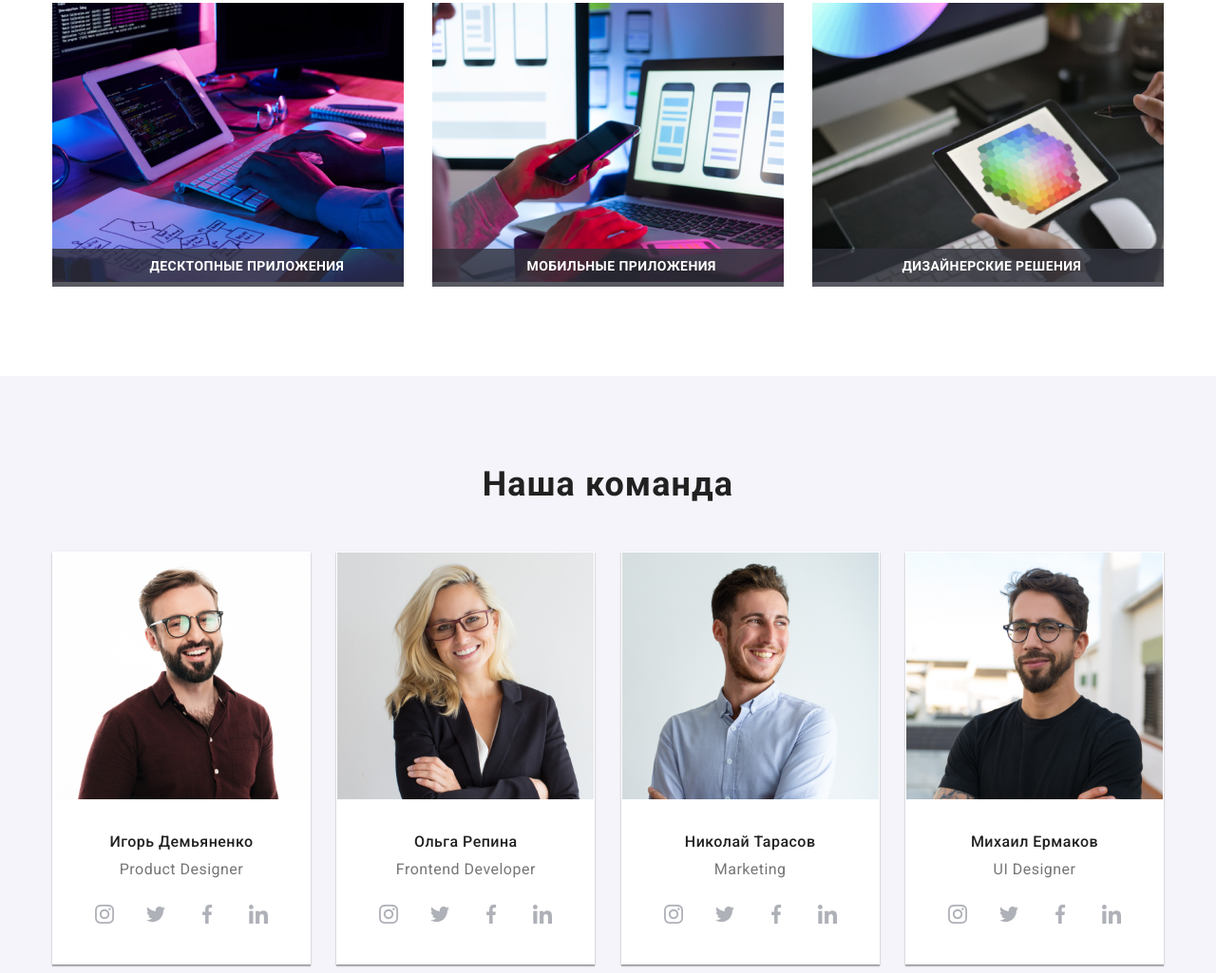
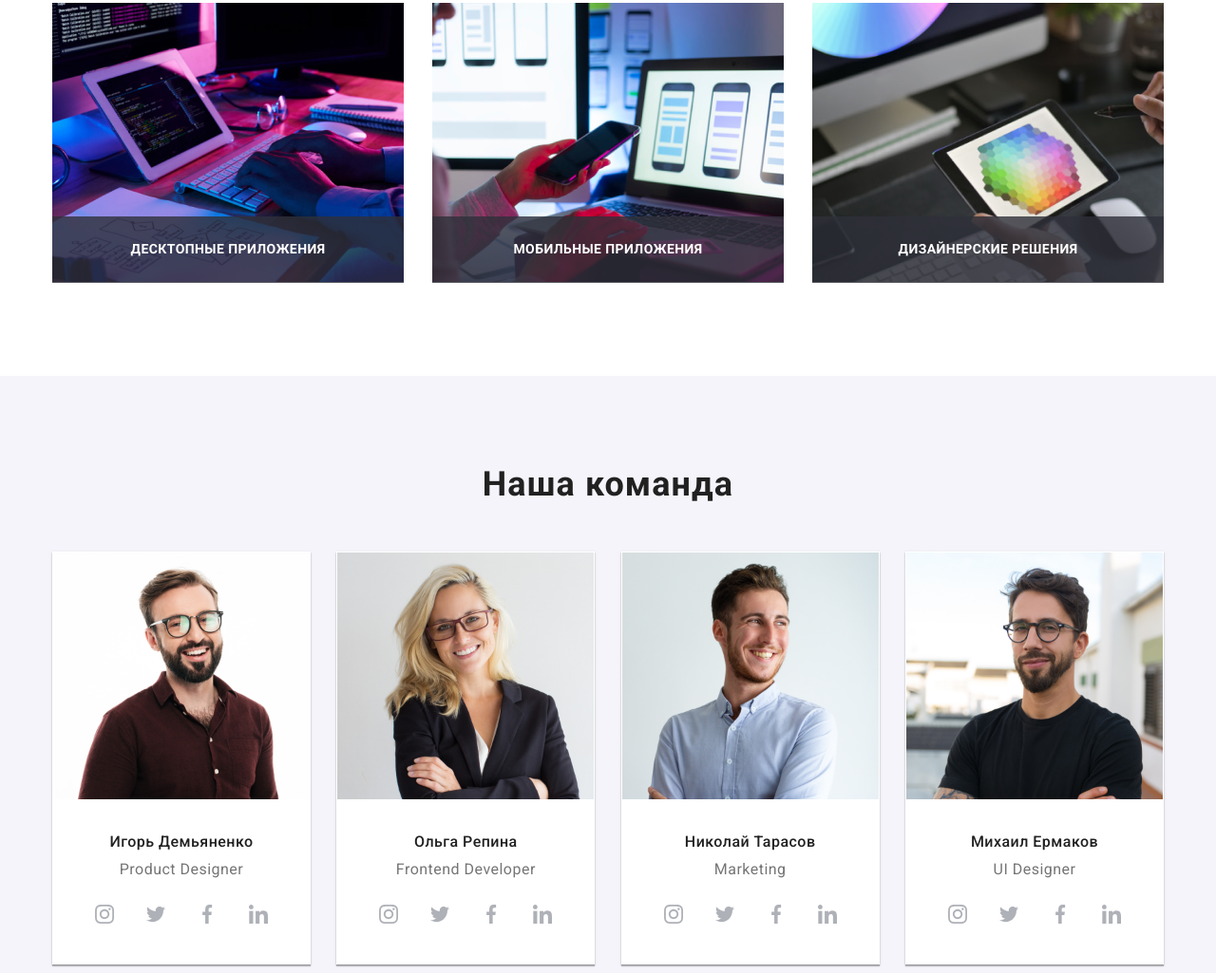
Before and after one commit to Maxlemberg/goit-markup-hw-05, a plain HTML site: page index.html in a window 1280 px wide. Shown: the part 1210-2235 px from the top of the page at 95% size. Drawn offline with nearby package versions, Linux system fonts and the light colour scheme.

Commit message:
Виправленні падінги

```diff
--- a/css/style.css
+++ b/css/style.css
@@ -324,17 +324,31 @@
   position: relative;
 }
 
+.what-we-do-container {
+  position: absolute;
+  bottom: 4px;
+  left: 0;
+  width: 370px;
+  height: 70px;
+}
+
 .description-box {
 position: absolute;
 width: 100%;
-height: 40px;
-bottom: 0;
+height: 70px;
+bottom: 0px;
 left: 0;
 
 background-color: rgba(47, 48, 58, 0.8);
 }
 
 .what-we-do-description {
+position: absolute;
+bottom: 50%;
+left: 50%;
+display: block;
+width: 100%;
+
 font-weight: 700;
 font-size: 14px;
 line-height: 1.14;
@@ -342,13 +356,8 @@ text-align: center;
 letter-spacing: 0.03em;
 text-transform: uppercase;
 color:#ffffff;
-display: block;
 
-position: absolute;
-bottom: 0;
-left: 0;
-
-transform: translate(50%, -80%);
+transform: translate(-50%, 50%);
 }
 
 /*=============================   comand   ===========================*/
@@ -718,23 +727,24 @@ transition: border-color 250ms var(--timing-function);
   position: relative;
   width: 370px;
   height: 294px;
+  padding: 63px, 24px;
 }
 
 .about-work-sample{
+  position: absolute;
+  top: 0;
+  left: 0;
+
   display: block;
   width: 370px;
   height: 294px;
   background-color: rgba(33, 150, 243, 0.9);
-  top: 0;
-  left: 0;
 
-  padding: 24px 63px;
+  padding: 63px 24px;
   color: #ffffff;
   font-size: 18px;
   line-height: 1.55;
   letter-spacing: 0.03em;
-
- position: absolute;
 
  transform: translateY(+100%);
  transition: transform 250ms var(--timing-function);
--- a/index.html
+++ b/index.html
@@ -86,18 +86,24 @@
              <ul class="what-we-do-list list">
                  <li class="what-we-do-img">
                      <img src="./img/img.png" alt="ввод текста на планшет" width="370px" height="294px">
+                     <div class="what-we-do-container">
                          <div class="description-box"></div>
                          <p class="what-we-do-description">Десктопные приложения</p>
+                    </div>
                     </li>
                  <li class="what-we-do-img">
                      <img src="./img/img(2).png" alt="ноутбук" width="370px" height="294px">
+                     <div class="what-we-do-container">
                          <div class="description-box"></div>
                          <p class="what-we-do-description">Мобильные приложения</p>
+                     </div>
                     </li>
                  <li class="what-we-do-img">
                      <img src="./img/img(1).png" alt="планшет" width="370px" height="294px">
+                    <div class="what-we-do-container">
                          <div class="description-box"></div>
                          <p class="what-we-do-description">Дизайнерские решения</p>
+                    </div>
                     </li>
              </ul>
             </div>
```
Lines whose indentation alone changed are shown as unchanged.
